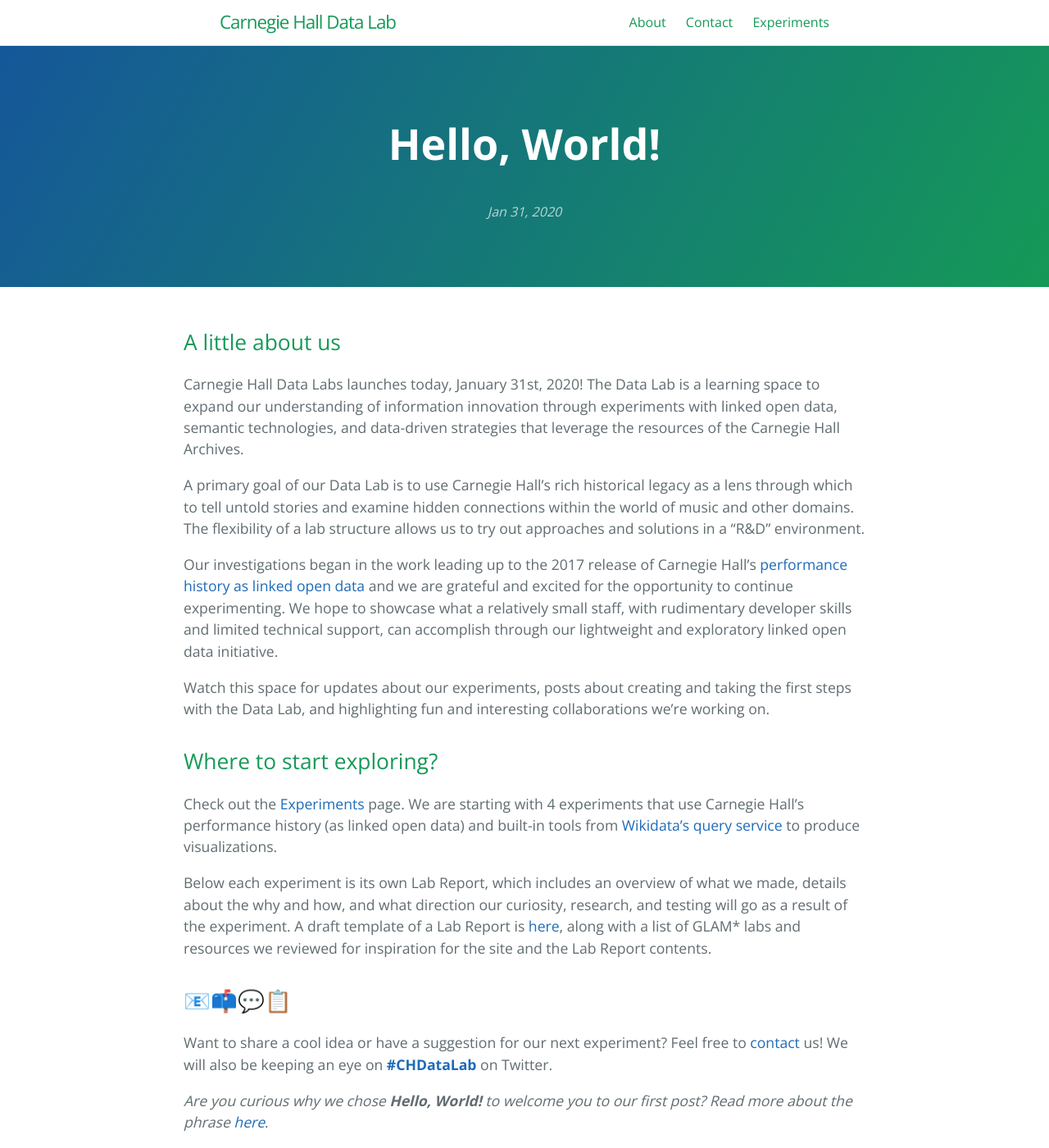
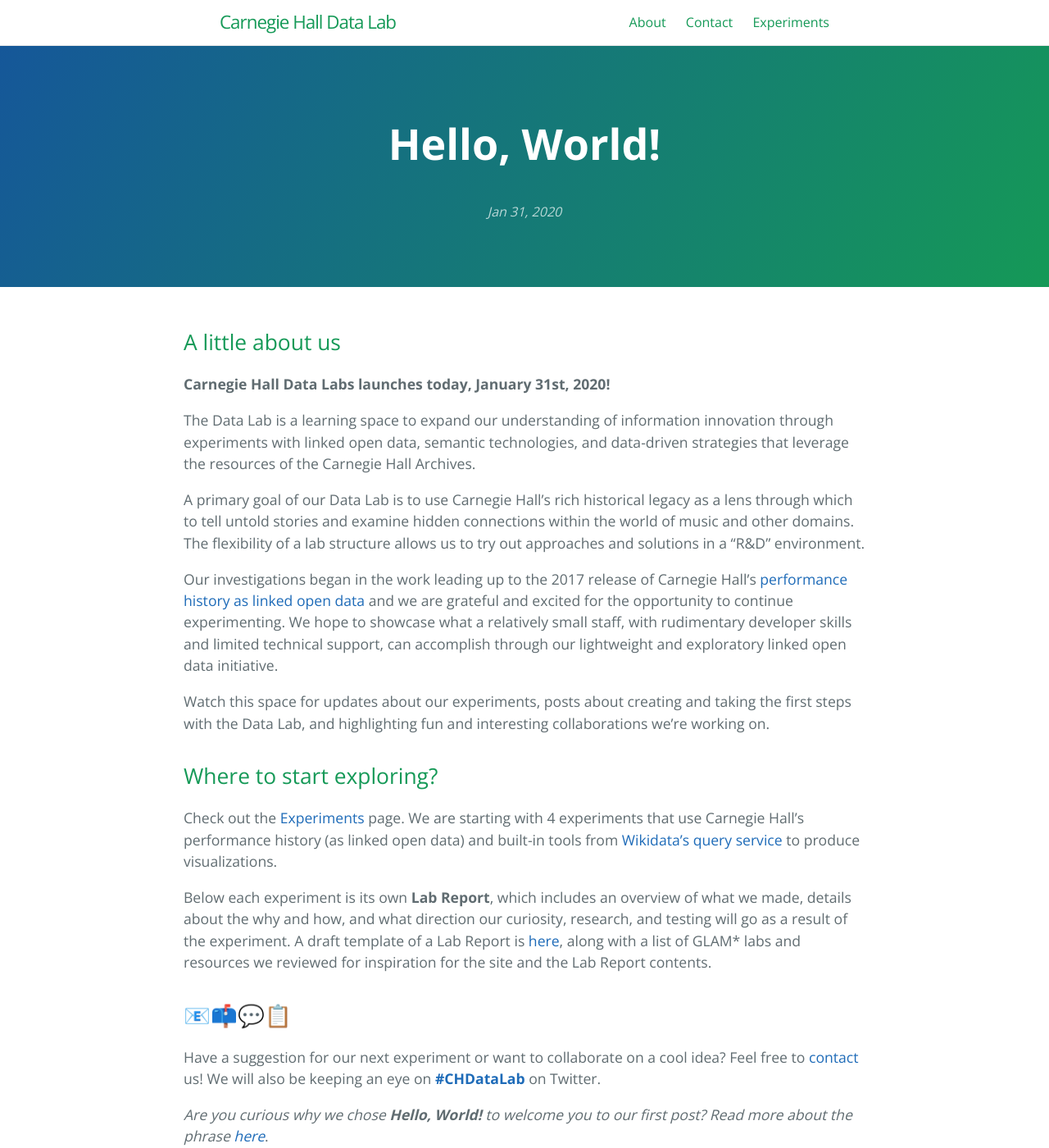
Before and after one commit to CarnegieHall/datalab, a Jekyll site: the page built from _posts/2020-01-31-helloworld.md, in a window 1280 px wide and 1400 px high. Shown: the whole window at 82% size. Built offline with Jekyll 4.4.1, drawn with Linux system fonts in a browser that asks for light colours.

Commit message:
formatting, little fixes

```diff
--- a/_posts/2020-01-31-helloworld.md
+++ b/_posts/2020-01-31-helloworld.md
@@ -5,7 +5,9 @@ title: "Hello, World!"
 
 ## A little about us
 
-Carnegie Hall Data Labs launches today, January 31st, 2020! The Data Lab is a learning space to expand our understanding of information innovation through experiments with linked open data, semantic technologies, and data-driven strategies that leverage the resources of the Carnegie Hall Archives.
+**Carnegie Hall Data Labs launches today, January 31st, 2020!**
+
+The Data Lab is a learning space to expand our understanding of information innovation through experiments with linked open data, semantic technologies, and data-driven strategies that leverage the resources of the Carnegie Hall Archives.
 
 A primary goal of our Data Lab is to use Carnegie Hall’s rich historical legacy as a lens through which to tell untold stories and examine hidden connections within the world of music and other domains. The flexibility of a lab structure allows us to try out approaches and solutions in a "R&D" environment.
 
@@ -17,11 +19,11 @@ Watch this space for updates about our experiments, posts about creating and tak
 
 Check out the [Experiments]({{ '/experiments' | absolute_url }}) page. We are starting with 4 experiments that use Carnegie Hall’s performance history (as linked open data) and built-in tools from [Wikidata’s query service](https://query.wikidata.org/) to produce visualizations.
 
-Below each experiment is its own Lab Report, which includes an overview of what we made, details about the why and how, and what direction our curiosity, research, and testing will go as a result of the experiment. A draft template of a Lab Report is [here](https://carnegiehall.github.io/datalab/labreport.html), along with a list of GLAM* labs and resources we reviewed for inspiration for the site and the Lab Report contents.
+Below each experiment is its own **Lab Report**, which includes an overview of what we made, details about the why and how, and what direction our curiosity, research, and testing will go as a result of the experiment. A draft template of a Lab Report is [here](https://carnegiehall.github.io/datalab/labreport.html), along with a list of GLAM* labs and resources we reviewed for inspiration for the site and the Lab Report contents.
 
 ## 📧📫💬📋
 
-Want to share a cool idea or have a suggestion for our next experiment? Feel free to [contact](/contact.md) us! We will also be keeping an eye on [**#CHDataLab**](https://twitter.com/search/?q=%23CHDataLab) on Twitter.
+Have a suggestion for our next experiment or want to collaborate on a cool idea? Feel free to [contact](/contact.md) us! We will also be keeping an eye on [**#CHDataLab**](https://twitter.com/search/?q=%23CHDataLab) on Twitter.
 
 
 
```
